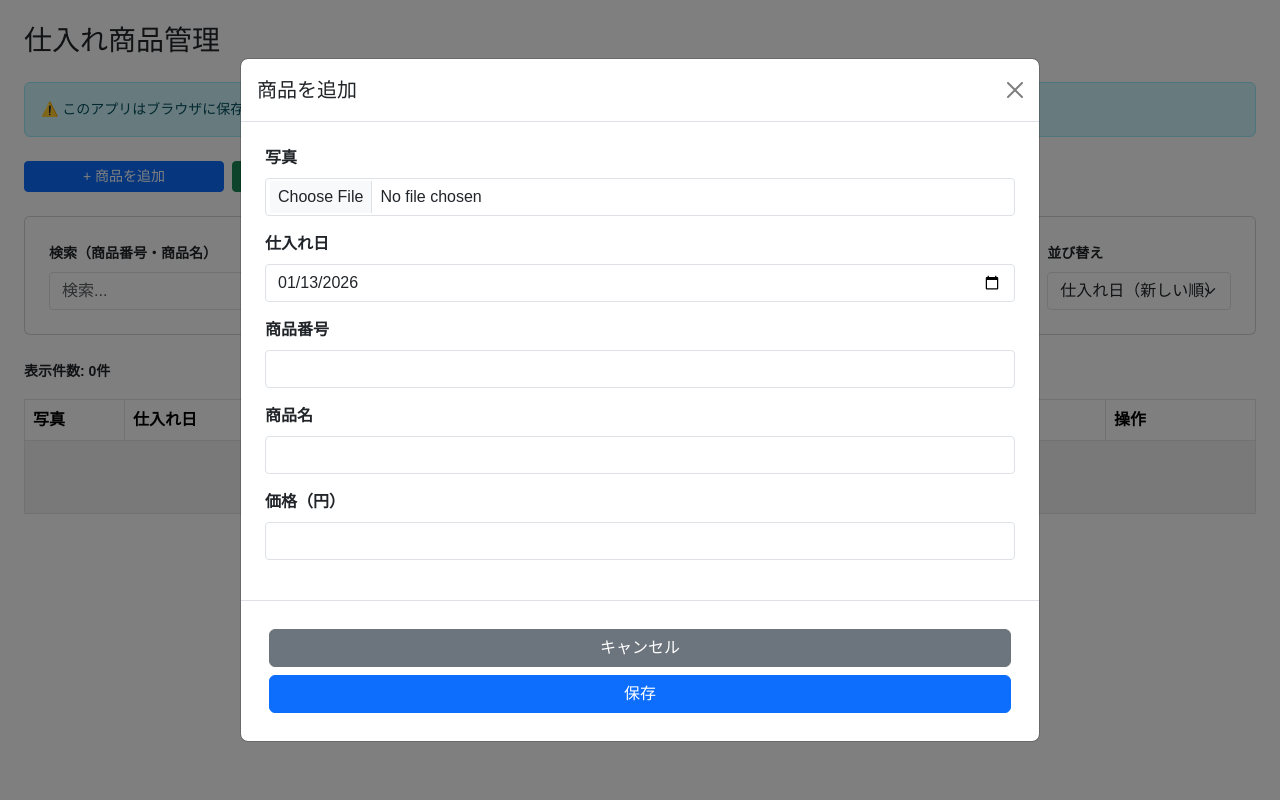
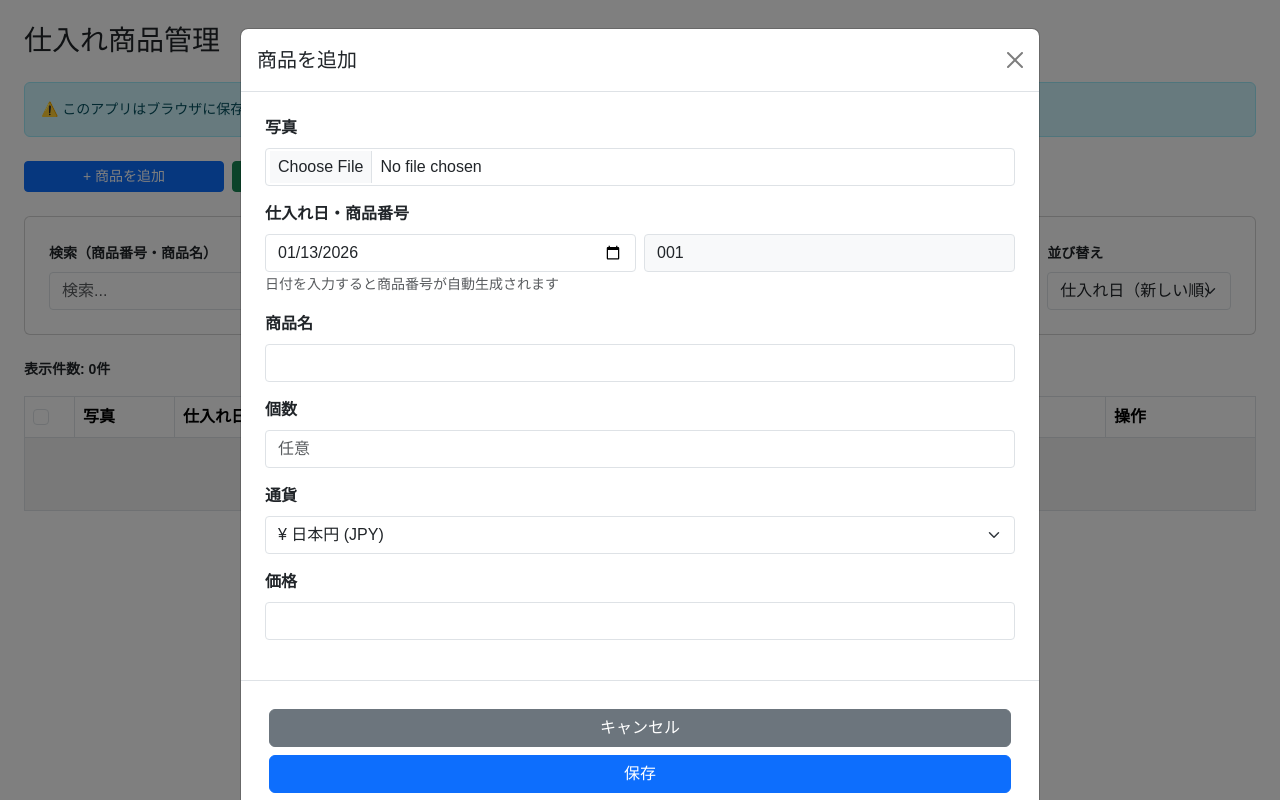
Before and after one commit to bbbyk105/products-management, a Next.js app: page / in a window 1280 px wide. Both pictures are taken after a click on the button "+ 商品を追加". Built offline with nearby package versions, Linux system fonts and the light colour scheme.

Commit message:
選択した項目を削除できる機能と通貨と自動商品番号の追加

```diff
--- a/app/page.tsx
+++ b/app/page.tsx
@@ -11,7 +11,7 @@ import {
   Alert,
 } from "react-bootstrap";
 import { db } from "@/lib/db";
-import { Product, SortOrder } from "@/types/product";
+import { Product, SortOrder, getCurrencySymbol } from "@/types/product";
 import { blobToDataUrl } from "@/utils/imageUtils";
 import ProductModal from "@/components/ProductModal";
 import ProductTable from "@/components/ProductTable";
@@ -26,6 +26,7 @@ export default function Home() {
   const [dateTo, setDateTo] = useState("");
   const [sortOrder, setSortOrder] = useState<SortOrder>("purchasedAtDesc");
   const [loading, setLoading] = useState(true);
+  const [selectedIds, setSelectedIds] = useState<Set<number>>(new Set());
 
   // 商品を読み込む
   const loadProducts = useCallback(async () => {
@@ -59,6 +60,9 @@ export default function Home() {
 
   // フィルタリング・ソート・検索を適用
   useEffect(() => {
+    // フィルタリングが変更されたら選択状態をクリア
+    setSelectedIds(new Set());
+
     let filtered = [...products];
 
     // 検索（商品番号と商品名の部分一致）
@@ -122,10 +126,66 @@ export default function Home() {
   const handleDelete = async (id: number) => {
     try {
       await db.products.delete(id);
+      // 選択状態からも削除
+      setSelectedIds((prev) => {
+        const newSet = new Set(prev);
+        newSet.delete(id);
+        return newSet;
+      });
       await loadProducts();
     } catch (error) {
       console.error("Error deleting product:", error);
       alert("削除に失敗しました");
+    }
+  };
+
+  // 複数商品を削除
+  const handleDeleteMultiple = async () => {
+    if (selectedIds.size === 0) {
+      alert("削除する商品を選択してください");
+      return;
+    }
+
+    if (!confirm(`${selectedIds.size}件の商品を削除しますか？`)) {
+      return;
+    }
+
+    try {
+      await Promise.all(
+        Array.from(selectedIds).map((id) => db.products.delete(id))
+      );
+      setSelectedIds(new Set());
+      await loadProducts();
+    } catch (error) {
+      console.error("Error deleting products:", error);
+      alert("削除に失敗しました");
+    }
+  };
+
+  // 商品の選択状態を変更
+  const handleSelect = (id: number, selected: boolean) => {
+    setSelectedIds((prev) => {
+      const newSet = new Set(prev);
+      if (selected) {
+        newSet.add(id);
+      } else {
+        newSet.delete(id);
+      }
+      return newSet;
+    });
+  };
+
+  // 全選択/全解除
+  const handleSelectAll = (selected: boolean) => {
+    if (selected) {
+      const allIds = new Set(
+        filteredProducts
+          .map((p) => p.id)
+          .filter((id): id is number => id !== undefined)
+      );
+      setSelectedIds(allIds);
+    } else {
+      setSelectedIds(new Set());
     }
   };
 
@@ -153,6 +213,8 @@ export default function Home() {
             productCode: string;
             name: string;
             price: number;
+            quantity?: number;
+            currency?: string;
             image?: string;
           } = {
             id: product.id,
@@ -160,6 +222,8 @@ export default function Home() {
             productCode: product.productCode,
             name: product.name,
             price: product.price,
+            quantity: product.quantity,
+            currency: product.currency || "JPY",
           };
           if (product.image) {
             data.image = await blobToDataUrl(product.image);
@@ -216,6 +280,8 @@ export default function Home() {
           productCode: string;
           name: string;
           price: number;
+          quantity?: number;
+          currency?: string;
           image: Blob | null;
           id?: number;
         } = {
@@ -223,6 +289,8 @@ export default function Home() {
           productCode: item.productCode,
           name: item.name,
           price: item.price,
+          quantity: item.quantity,
+          currency: item.currency || "JPY",
           image: null,
         };
 
@@ -264,13 +332,26 @@ export default function Home() {
   const handleExportCSV = async () => {
     try {
       const allProducts = await db.products.toArray();
-      const headers = ["仕入れ日", "商品番号", "商品名", "価格"];
-      const rows = allProducts.map((product) => [
-        product.purchasedAt,
-        product.productCode,
-        `"${product.name.replace(/"/g, '""')}"`, // CSVエスケープ
-        `"¥${product.price.toLocaleString()}"`, // 価格をクォートで囲む
-      ]);
+      const headers = [
+        "仕入れ日",
+        "商品番号",
+        "商品名",
+        "個数",
+        "価格",
+        "通貨",
+      ];
+      const rows = allProducts.map((product) => {
+        // 価格を文字列に変換（カンマを含む可能性があるためクォートで囲む）
+        const priceStr = product.price.toLocaleString();
+        return [
+          product.purchasedAt,
+          product.productCode,
+          `"${product.name.replace(/"/g, '""')}"`, // CSVエスケープ
+          product.quantity || "",
+          `"${priceStr}"`, // 価格をクォートで囲む
+          product.currency || "JPY",
+        ];
+      });
 
       const csvContent = [
         headers.join(","),
@@ -413,13 +494,31 @@ export default function Home() {
             </div>
           ) : (
             <>
-              <div className="mb-2 mb-md-3">
+              <div className="mb-2 mb-md-3 d-flex justify-content-between align-items-center flex-wrap gap-2">
                 <strong className="small">
                   表示件数: {filteredProducts.length}件
+                  {selectedIds.size > 0 && (
+                    <span className="text-primary ms-2">
+                      （{selectedIds.size}件選択中）
+                    </span>
+                  )}
                 </strong>
+                {selectedIds.size > 0 && (
+                  <Button
+                    variant="danger"
+                    size="sm"
+                    onClick={handleDeleteMultiple}
+                    className="w-100 w-md-auto"
+                  >
+                    選択した商品を削除 ({selectedIds.size})
+                  </Button>
+                )}
               </div>
               <ProductTable
                 products={filteredProducts}
+                selectedIds={selectedIds}
+                onSelect={handleSelect}
+                onSelectAll={handleSelectAll}
                 onEdit={handleEdit}
                 onDelete={handleDelete}
               />
--- a/components/ProductModal.tsx
+++ b/components/ProductModal.tsx
@@ -1,9 +1,10 @@
 'use client';
 
-import { useState, useEffect } from 'react';
+import { useState, useEffect, useCallback } from 'react';
 import { Modal, Button, Form } from 'react-bootstrap';
-import { Product } from '@/types/product';
+import { Product, CURRENCIES } from '@/types/product';
 import { resizeAndCompressImage } from '@/utils/imageUtils';
+import { db } from '@/lib/db';
 
 interface ProductModalProps {
   show: boolean;
@@ -18,10 +19,46 @@ export default function ProductModal({ show, onHide, onSave, product }: ProductM
     productCode: '',
     name: '',
     price: '',
+    quantity: '',
+    currency: 'JPY',
   });
   const [imageFile, setImageFile] = useState<File | null>(null);
   const [imagePreview, setImagePreview] = useState<string>('');
   const [loading, setLoading] = useState(false);
+
+  // 商品番号を自動生成する関数
+  const generateProductCode = useCallback(async (date: string) => {
+    // 編集モードの場合はスキップ
+    if (product) return;
+
+    // 日付が入力されていない場合はスキップ
+    if (!date) return;
+
+    try {
+      // 同じ日付の商品を取得
+      const sameDateProducts = await db.products
+        .where('purchasedAt')
+        .equals(date)
+        .toArray();
+
+      if (sameDateProducts.length === 0) {
+        // 同じ日付の商品がない場合は001から開始
+        setFormData(prev => ({ ...prev, productCode: '001' }));
+      } else {
+        // 同じ日付の商品がある場合、最大の商品番号を取得
+        const maxCode = sameDateProducts.reduce((max, p) => {
+          const codeNum = parseInt(p.productCode) || 0;
+          return Math.max(max, codeNum);
+        }, 0);
+
+        // 次の番号を生成（3桁ゼロパディング）
+        const nextCode = String(maxCode + 1).padStart(3, '0');
+        setFormData(prev => ({ ...prev, productCode: nextCode }));
+      }
+    } catch (error) {
+      console.error('Error generating product code:', error);
+    }
+  }, [product]);
 
   useEffect(() => {
     if (product) {
@@ -30,24 +67,50 @@ export default function ProductModal({ show, onHide, onSave, product }: ProductM
         productCode: product.productCode,
         name: product.name,
         price: product.price.toString(),
+        quantity: product.quantity?.toString() || '',
+        currency: product.currency || 'JPY',
       });
       if (product.imageUrl) {
         setImagePreview(product.imageUrl);
       }
     } else {
-      resetForm();
-    }
-  }, [product, show]);
-
-  const resetForm = () => {
+      const today = new Date().toISOString().split('T')[0];
       setFormData({
-      purchasedAt: new Date().toISOString().split('T')[0],
+        purchasedAt: today,
         productCode: '',
         name: '',
         price: '',
+        quantity: '',
+        currency: 'JPY',
       });
       setImageFile(null);
       setImagePreview('');
+      // 初期日付で商品番号を生成
+      generateProductCode(today);
+    }
+  }, [product, show, generateProductCode]);
+
+  // 日付が変更されたときに商品番号を自動生成
+  useEffect(() => {
+    if (!product && formData.purchasedAt) {
+      generateProductCode(formData.purchasedAt);
+    }
+  }, [formData.purchasedAt, product, generateProductCode]);
+
+  const resetForm = () => {
+    const today = new Date().toISOString().split('T')[0];
+    setFormData({
+      purchasedAt: today,
+      productCode: '',
+      name: '',
+      price: '',
+      quantity: '',
+      currency: 'JPY',
+    });
+    setImageFile(null);
+    setImagePreview('');
+    // 初期日付で商品番号を生成
+    generateProductCode(today);
   };
 
   const handleImageChange = (e: React.ChangeEvent<HTMLInputElement>) => {
@@ -75,11 +138,18 @@ export default function ProductModal({ show, onHide, onSave, product }: ProductM
         imageBlob = product.image;
       }
 
+      // 商品番号を3桁ゼロパディングに正規化
+      const normalizedProductCode = formData.productCode
+        ? String(parseInt(formData.productCode) || 0).padStart(3, '0')
+        : '001';
+
       await onSave({
         purchasedAt: formData.purchasedAt,
-        productCode: formData.productCode,
+        productCode: normalizedProductCode,
         name: formData.name,
         price: parseFloat(formData.price),
+        quantity: formData.quantity ? parseInt(formData.quantity) : undefined,
+        currency: formData.currency,
         image: imageBlob,
       });
 
@@ -122,7 +192,8 @@ export default function ProductModal({ show, onHide, onSave, product }: ProductM
           </Form.Group>
 
           <Form.Group className="mb-3">
-            <Form.Label className="fw-bold">仕入れ日</Form.Label>
+            <Form.Label className="fw-bold">仕入れ日・商品番号</Form.Label>
+            <div className="d-flex gap-2">
               <Form.Control
                 type="date"
                 value={formData.purchasedAt}
@@ -130,19 +201,21 @@ export default function ProductModal({ show, onHide, onSave, product }: ProductM
                 required
                 size="sm"
                 className="md-size-normal"
+                style={{ flex: 1 }}
               />
-          </Form.Group>
-
-          <Form.Group className="mb-3">
-            <Form.Label className="fw-bold">商品番号</Form.Label>
               <Form.Control
                 type="text"
                 value={formData.productCode}
-              onChange={(e) => setFormData({ ...formData, productCode: e.target.value })}
-              required
+                readOnly
                 size="sm"
                 className="md-size-normal"
+                style={{ flex: 1, backgroundColor: '#f8f9fa' }}
+                placeholder="自動生成"
               />
+            </div>
+            <Form.Text className="text-muted small">
+              日付を入力すると商品番号が自動生成されます
+            </Form.Text>
           </Form.Group>
 
           <Form.Group className="mb-3">
@@ -158,7 +231,37 @@ export default function ProductModal({ show, onHide, onSave, product }: ProductM
           </Form.Group>
 
           <Form.Group className="mb-3">
-            <Form.Label className="fw-bold">価格（円）</Form.Label>
+            <Form.Label className="fw-bold">個数</Form.Label>
+            <Form.Control
+              type="number"
+              min="0"
+              step="1"
+              value={formData.quantity}
+              onChange={(e) => setFormData({ ...formData, quantity: e.target.value })}
+              size="sm"
+              className="md-size-normal"
+              placeholder="任意"
+            />
+          </Form.Group>
+
+          <Form.Group className="mb-3">
+            <Form.Label className="fw-bold">通貨</Form.Label>
+            <Form.Select
+              value={formData.currency}
+              onChange={(e) => setFormData({ ...formData, currency: e.target.value })}
+              size="sm"
+              className="md-size-normal"
+            >
+              {CURRENCIES.map((currency) => (
+                <option key={currency.code} value={currency.code}>
+                  {currency.symbol} {currency.name} ({currency.code})
+                </option>
+              ))}
+            </Form.Select>
+          </Form.Group>
+
+          <Form.Group className="mb-3">
+            <Form.Label className="fw-bold">価格</Form.Label>
             <Form.Control
               type="number"
               step="0.01"
--- a/components/ProductTable.tsx
+++ b/components/ProductTable.tsx
@@ -1,20 +1,33 @@
 'use client';
 
-import { Table, Button, ButtonGroup, Card } from 'react-bootstrap';
-import { Product } from '@/types/product';
+import { Table, Button, ButtonGroup, Card, Form } from 'react-bootstrap';
+import { Product, getCurrencySymbol } from '@/types/product';
 
 interface ProductTableProps {
   products: Product[];
+  selectedIds: Set<number>;
+  onSelect: (id: number, selected: boolean) => void;
+  onSelectAll: (selected: boolean) => void;
   onEdit: (product: Product) => void;
   onDelete: (id: number) => void;
 }
 
-export default function ProductTable({ products, onEdit, onDelete }: ProductTableProps) {
+export default function ProductTable({
+  products,
+  selectedIds,
+  onSelect,
+  onSelectAll,
+  onEdit,
+  onDelete
+}: ProductTableProps) {
   const handleDelete = (id: number) => {
     if (confirm('この商品を削除しますか？')) {
       onDelete(id);
     }
   };
+
+  const allSelected = products.length > 0 && products.every(p => p.id && selectedIds.has(p.id));
+  const someSelected = products.some(p => p.id && selectedIds.has(p.id));
 
   // スマホ表示（カード形式）
   const MobileCardView = () => (
@@ -25,9 +38,20 @@ export default function ProductTable({ products, onEdit, onDelete }: ProductTabl
         </div>
       ) : (
         <div className="d-flex flex-column gap-3">
-          {products.map((product) => (
+          {products.map((product) => {
+            const currencySymbol = getCurrencySymbol(product.currency);
+            const isSelected = product.id ? selectedIds.has(product.id) : false;
+            return (
               <Card key={product.id}>
                 <Card.Body className="p-3">
+                  <div className="d-flex align-items-start gap-2 mb-2">
+                    <Form.Check
+                      type="checkbox"
+                      checked={isSelected}
+                      onChange={(e) => product.id && onSelect(product.id, e.target.checked)}
+                      className="mt-1"
+                    />
+                  </div>
                   <div className="d-flex gap-3 mb-3">
                     <div style={{ flexShrink: 0 }}>
                       {product.imageUrl ? (
@@ -59,7 +83,12 @@ export default function ProductTable({ products, onEdit, onDelete }: ProductTabl
                       <div className="fw-bold mb-1 text-truncate">{product.name}</div>
                       <div className="small text-muted mb-1">商品番号: {product.productCode}</div>
                       <div className="small text-muted mb-1">仕入れ日: {product.purchasedAt}</div>
-                    <div className="fw-bold text-primary">¥{product.price.toLocaleString()}</div>
+                      {product.quantity && (
+                        <div className="small text-muted mb-1">個数: {product.quantity}</div>
+                      )}
+                      <div className="fw-bold text-primary">
+                        {currencySymbol}{product.price.toLocaleString()}
+                      </div>
                     </div>
                   </div>
                 <div className="d-grid gap-2 d-md-flex">
@@ -82,7 +111,8 @@ export default function ProductTable({ products, onEdit, onDelete }: ProductTabl
                 </div>
               </Card.Body>
             </Card>
-          ))}
+            );
+          })}
         </div>
       )}
     </div>
@@ -95,10 +125,21 @@ export default function ProductTable({ products, onEdit, onDelete }: ProductTabl
         <Table striped bordered hover className="align-middle mb-0">
           <thead>
             <tr>
+              <th style={{ width: '50px' }}>
+                <Form.Check
+                  type="checkbox"
+                  checked={allSelected}
+                  ref={(input) => {
+                    if (input) input.indeterminate = someSelected && !allSelected;
+                  }}
+                  onChange={(e) => onSelectAll(e.target.checked)}
+                />
+              </th>
               <th style={{ width: '100px' }}>写真</th>
               <th>仕入れ日</th>
               <th>商品番号</th>
               <th>商品名</th>
+              <th>個数</th>
               <th>価格</th>
               <th style={{ width: '150px' }}>操作</th>
             </tr>
@@ -106,13 +147,23 @@ export default function ProductTable({ products, onEdit, onDelete }: ProductTabl
           <tbody>
             {products.length === 0 ? (
               <tr>
-                <td colSpan={6} className="text-center text-muted py-4">
+                <td colSpan={8} className="text-center text-muted py-4">
                   商品がありません
                 </td>
               </tr>
             ) : (
-              products.map((product) => (
+              products.map((product) => {
+                const currencySymbol = getCurrencySymbol(product.currency);
+                const isSelected = product.id ? selectedIds.has(product.id) : false;
+                return (
                   <tr key={product.id}>
+                    <td>
+                      <Form.Check
+                        type="checkbox"
+                        checked={isSelected}
+                        onChange={(e) => product.id && onSelect(product.id, e.target.checked)}
+                      />
+                    </td>
                     <td>
                       {product.imageUrl ? (
                         <img
@@ -142,7 +193,8 @@ export default function ProductTable({ products, onEdit, onDelete }: ProductTabl
                     <td>{product.purchasedAt}</td>
                     <td>{product.productCode}</td>
                     <td>{product.name}</td>
-                  <td>¥{product.price.toLocaleString()}</td>
+                    <td>{product.quantity || '-'}</td>
+                    <td>{currencySymbol}{product.price.toLocaleString()}</td>
                     <td>
                       <ButtonGroup size="sm">
                         <Button variant="outline-primary" onClick={() => onEdit(product)}>
@@ -154,7 +206,8 @@ export default function ProductTable({ products, onEdit, onDelete }: ProductTabl
                       </ButtonGroup>
                     </td>
                   </tr>
-              ))
+                );
+              })
             )}
           </tbody>
         </Table>
--- a/types/product.ts
+++ b/types/product.ts
@@ -4,8 +4,25 @@ export interface Product {
   productCode: string;
   name: string;
   price: number;
+  quantity?: number; // 個数
+  currency?: string; // 通貨コード（JPY, USD, EURなど）
   image: Blob | null;
   imageUrl?: string; // 表示用のURL（Blobから生成）
 }
 
-export type SortOrder = 'purchasedAtDesc' | 'priceAsc' | 'priceDesc';
+export type SortOrder = "purchasedAtDesc" | "priceAsc" | "priceDesc";
+
+// 通貨の設定
+export const CURRENCIES = [
+  { code: "JPY", symbol: "¥", name: "日本円" },
+  { code: "VND", symbol: "₫", name: "ベトナムドン" },
+  { code: "USD", symbol: "$", name: "米ドル" },
+  { code: "EUR", symbol: "€", name: "ユーロ" },
+  { code: "GBP", symbol: "£", name: "英ポンド" },
+  { code: "CNY", symbol: "¥", name: "中国元" },
+] as const;
+
+export const getCurrencySymbol = (currency?: string): string => {
+  const currencyObj = CURRENCIES.find((c) => c.code === currency);
+  return currencyObj?.symbol || "¥";
+};
```
Lines whose indentation alone changed are shown as unchanged.
